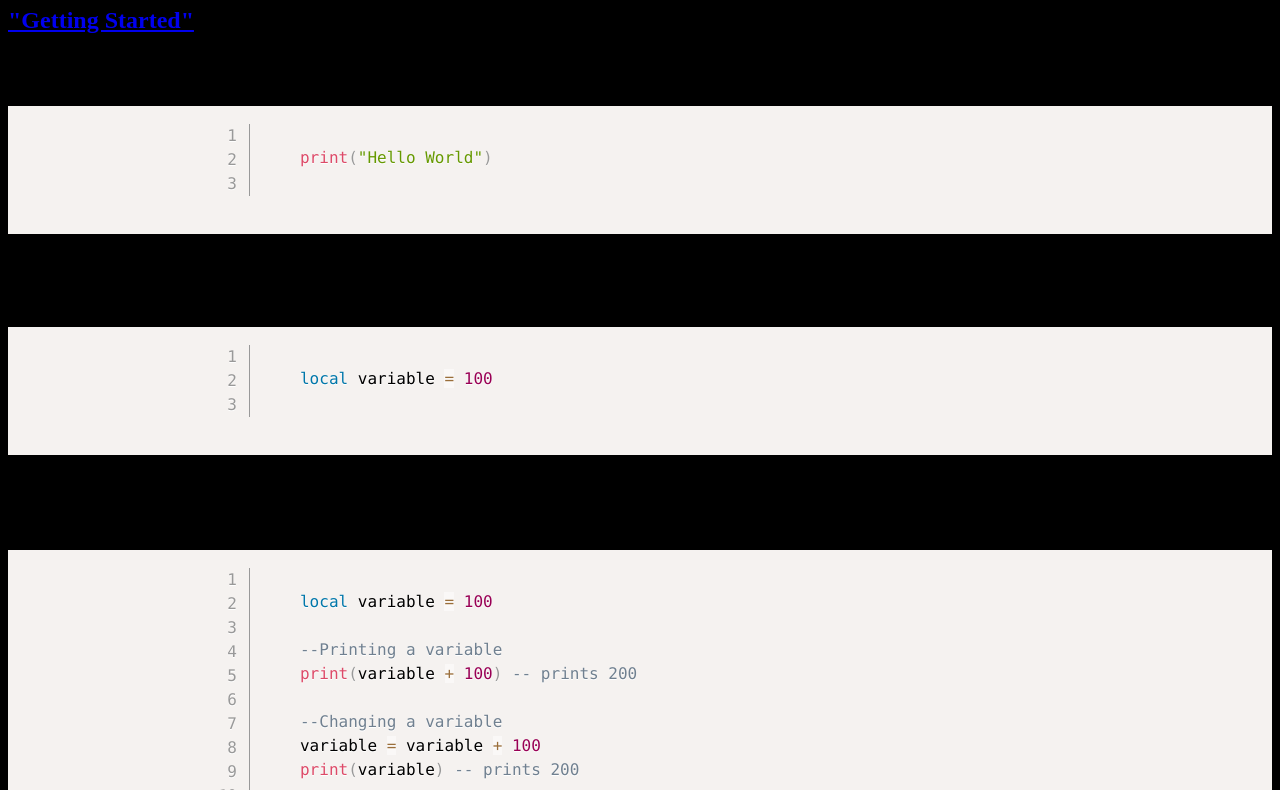
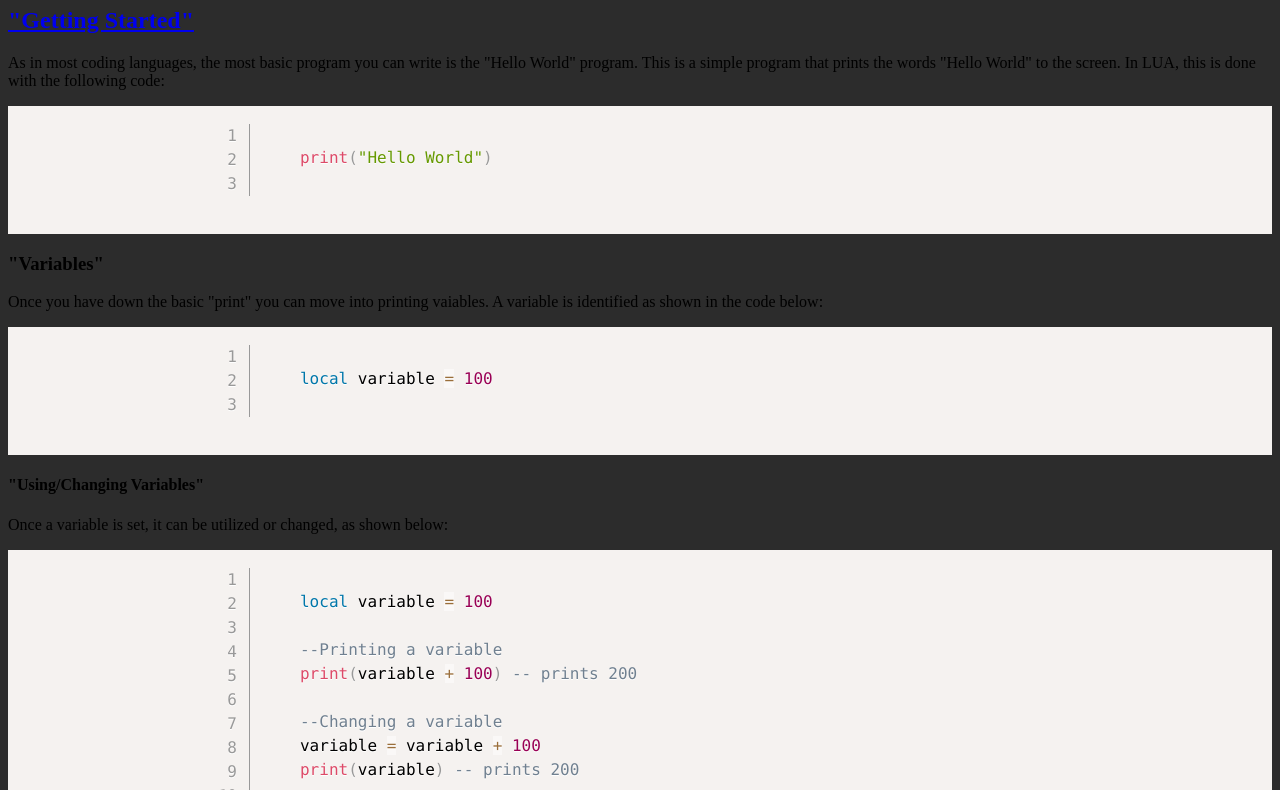
Before and after one commit to Nidok1nq/Nidok1nq.github.io, a plain HTML site: page index.html in a window 1280 px wide. Shown: the part 144-934 px from the top of the page. Drawn offline with Linux system fonts and the light colour scheme.

Commit message:
Update MasseyHunterStyleSheet.css

```diff
--- a/css/MasseyHunterStyleSheet.css
+++ b/css/MasseyHunterStyleSheet.css
@@ -1,5 +1,5 @@
 body {
-  background-color: rgb(0,0,0);
+  background-color: rgb(44,44,44);
 }
 
 h1 {
```
